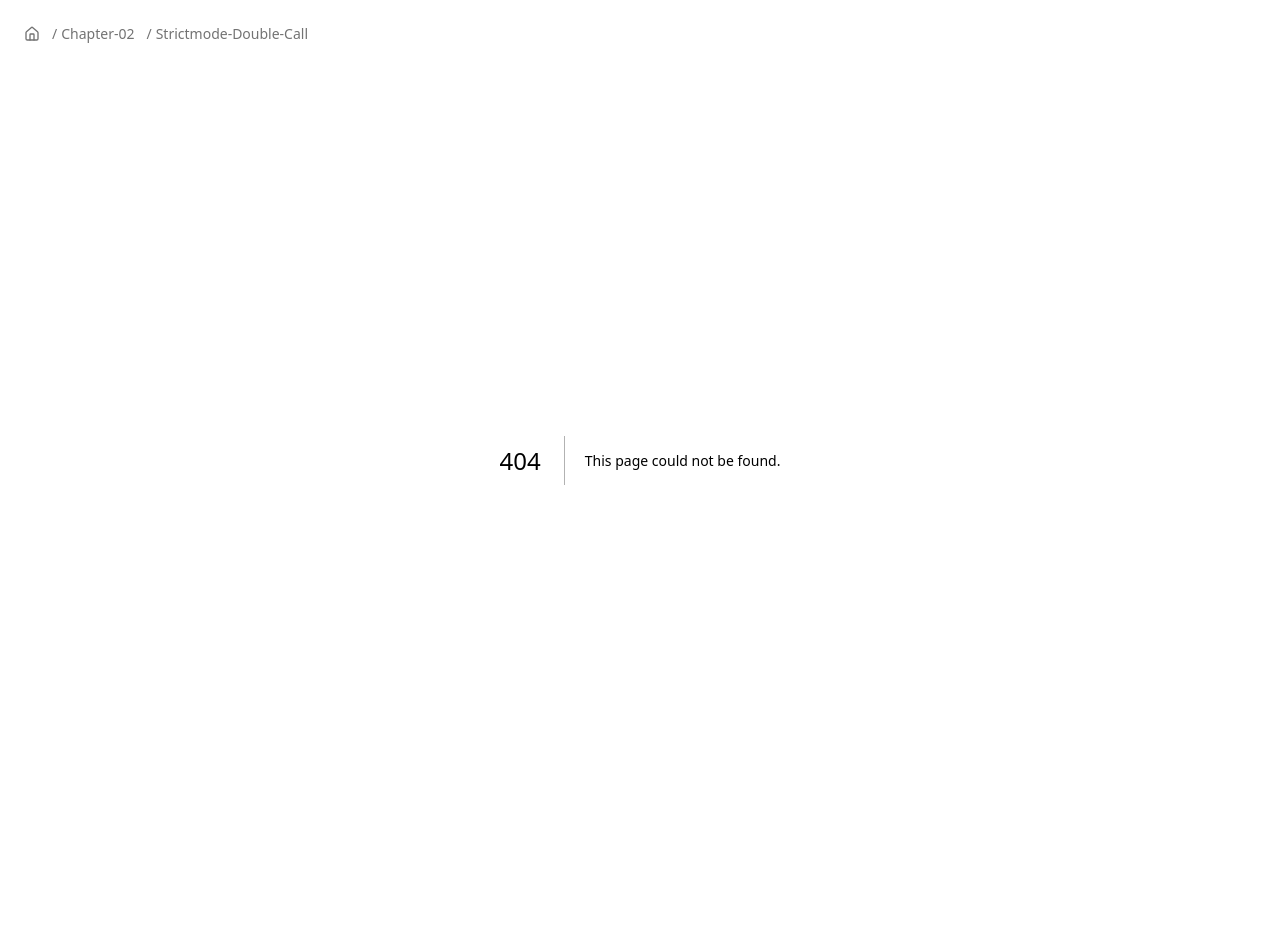
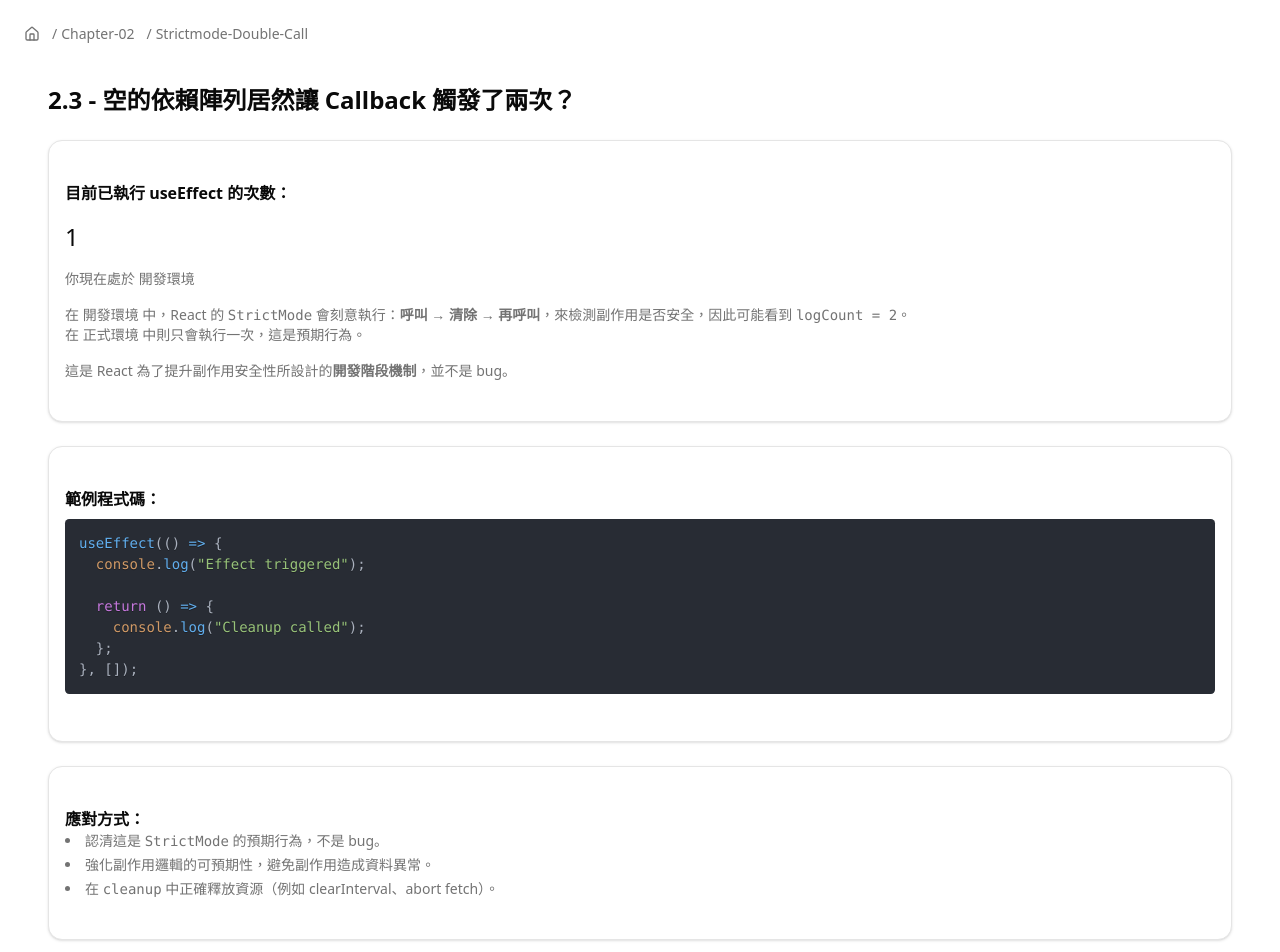
Before and after one commit to aiwlulu/react-interview-lab, a Next.js app: page /chapter-02/strictmode-double-call in a window 1280 px wide. Before the commit this address had no page. Shown: the top 952 px of the page. Before the commit the page ends 884 px from the top, so only its background shows below. Built offline with nearby package versions, Linux system fonts and the light colour scheme.

Commit message:
feat(CH02-2.3): explain useEffect double invocation in React.StrictMode

```diff
--- /dev/null
+++ b/src/app/chapter-02/strictmode-double-call/page.tsx
@@ -0,0 +1,84 @@
+"use client";
+
+import { useEffect, useState } from "react";
+import { Card, CardContent } from "@/components/ui/card";
+import { CodeBlock } from "@/components/CodeBlock";
+
+export default function StrictModeDoubleCall() {
+  const [logCount, setLogCount] = useState(0);
+
+  useEffect(() => {
+    console.log("🚨 useEffect callback triggered");
+    setLogCount((prev) => prev + 1);
+
+    return () => {
+      console.log("🧹 cleanup function called");
+    };
+  }, []);
+
+  const effectCode = `useEffect(() => {
+  console.log("Effect triggered");
+
+  return () => {
+    console.log("Cleanup called");
+  };
+}, []);`;
+
+  return (
+    <div className="p-6 space-y-6">
+      <h1 className="text-2xl font-bold">
+        2.3 - 空的依賴陣列居然讓 Callback 觸發了兩次？
+      </h1>
+
+      <Card>
+        <CardContent className="p-4 space-y-4">
+          <p className="font-semibold">目前已執行 useEffect 的次數：</p>
+          <p className="text-2xl">{logCount}</p>
+
+          <p className="text-sm text-muted-foreground">
+            你現在處於{" "}
+            <code>
+              {process.env.NODE_ENV === "development" ? "開發環境" : "正式環境"}
+            </code>
+          </p>
+
+          <p className="text-sm text-muted-foreground">
+            在 <code>開發環境</code> 中，React 的 <code>StrictMode</code>{" "}
+            會刻意執行：
+            <strong>呼叫 → 清除 → 再呼叫</strong>
+            ，來檢測副作用是否安全，因此可能看到 <code>logCount = 2</code>。
+            <br />在 <code>正式環境</code> 中則只會執行一次，這是預期行為。
+          </p>
+
+          <p className="text-sm text-muted-foreground">
+            這是 React 為了提升副作用安全性所設計的
+            <strong>開發階段機制</strong>，並不是 bug。
+          </p>
+        </CardContent>
+      </Card>
+
+      <Card>
+        <CardContent className="p-4">
+          <p className="font-semibold mb-2">範例程式碼：</p>
+          <CodeBlock code={effectCode} />
+        </CardContent>
+      </Card>
+
+      <Card>
+        <CardContent className="p-4">
+          <p className="font-semibold">應對方式：</p>
+          <ul className="list-disc list-inside space-y-1 text-sm text-muted-foreground">
+            <li>
+              認清這是 <code>StrictMode</code> 的預期行為，不是 bug。
+            </li>
+            <li>強化副作用邏輯的可預期性，避免副作用造成資料異常。</li>
+            <li>
+              在 <code>cleanup</code> 中正確釋放資源（例如 clearInterval、abort
+              fetch）。
+            </li>
+          </ul>
+        </CardContent>
+      </Card>
+    </div>
+  );
+}
```
